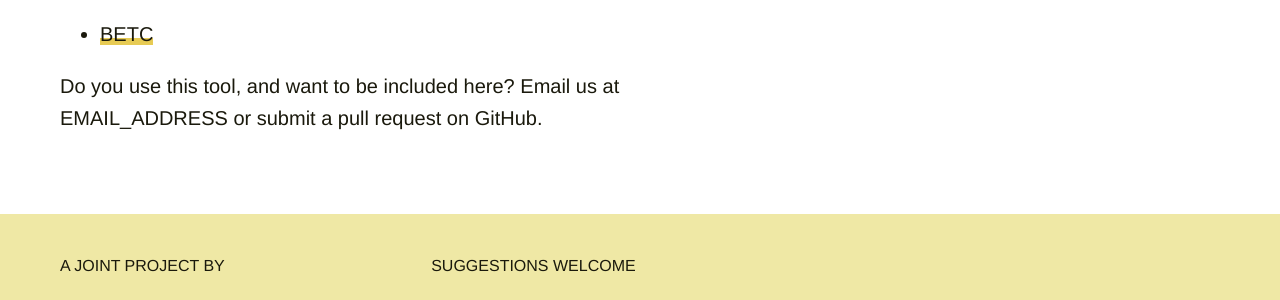
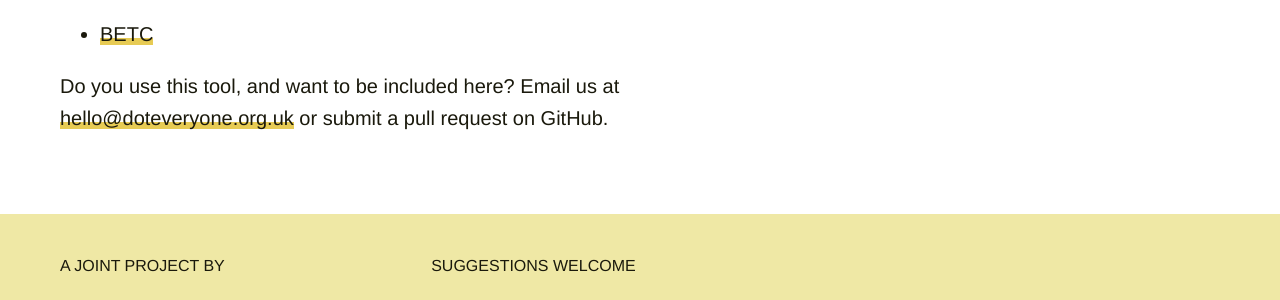
Before and after one commit to Doteveryone/diversity-tool-microsite, a Jekyll site: the page built from index.md, in a window 1280 px wide. Shown: the part 1635-1935 px from the top of the page. Built offline with Jekyll 4.4.1, drawn with Linux system fonts in a browser that asks for light colours.

Commit message:
Add the Doteveryone email address

```diff
--- a/index.md
+++ b/index.md
@@ -44,4 +44,4 @@ Here are some of the organisations who used this tool to find out about their di
 
 * [BETC](http://www.betcbside.com/blog/2017/4/3/how-diverse-are-we)
 
-Do you use this tool, and want to be included here? Email us at EMAIL_ADDRESS or submit a pull request on GitHub.
+Do you use this tool, and want to be included here? Email us at <a href="mailto:hello@doteveryone.org.uk?subject=Diversity tool">hello@doteveryone.org.uk</a> or submit a pull request on GitHub.
```
Also changed, not shown: how-to-improve/index.md (+1 -1 lines), why-we-ask-these-questions/index.md (+1 -1 lines).
